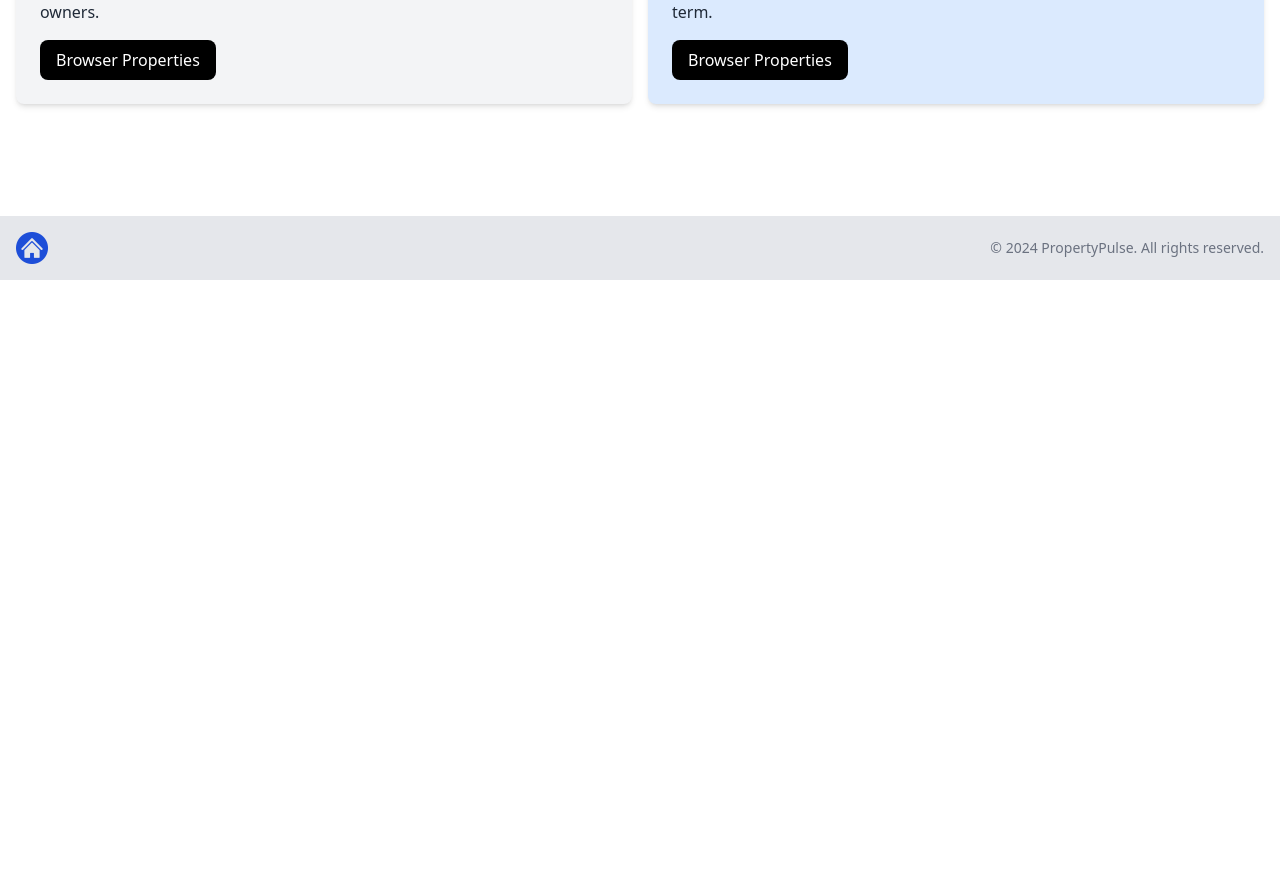
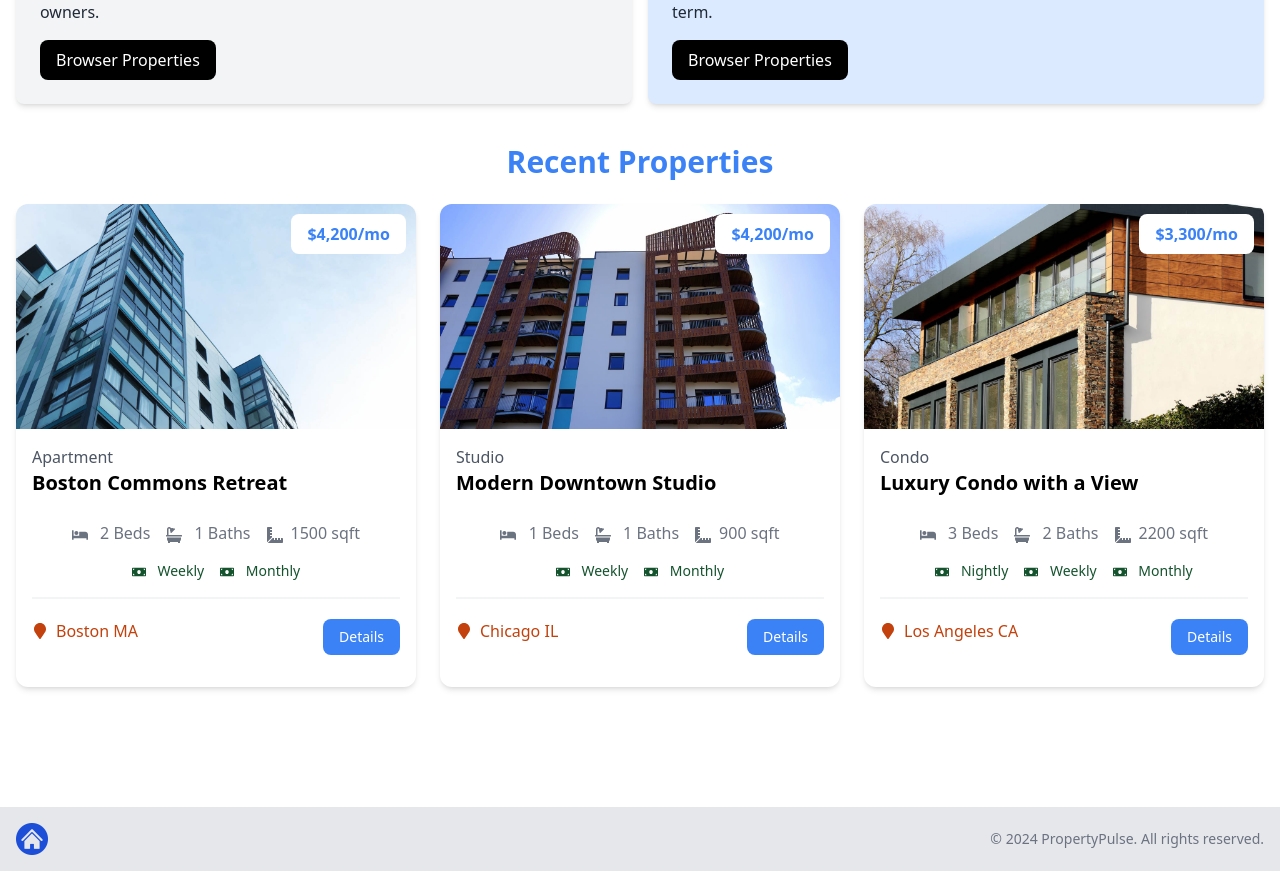
Before and after one commit to OnelioViera/property-pulse, a Next.js app: page / in a window 1280 px wide. Shown: the part 541-1412 px from the top of the page. Before the commit the page ends 821 px from the top, so only its background shows below. Built offline with nearby package versions, Linux system fonts and the light colour scheme.

Commit message:
udate files

```diff
--- a/app/page.jsx
+++ b/app/page.jsx
@@ -1,11 +1,13 @@
 import Hero from '@/components/Hero';
 import InfoBoxes from '@/components/InfoBoxes';
+import HomeProperties from '@/components/HomeProperties';
 
 const HomePage = () => {
   return (
     <>
       <Hero />
       <InfoBoxes />
+      <HomeProperties />
     </>
   )
 }
--- /dev/null
+++ b/components/HomeProperties.jsx
@@ -0,0 +1,27 @@
+import properties from '@/properties.json'
+import PropertyCard from '@/components/PropertyCard';
+
+const HomeProperties = () => {
+  const recentProperties = properties
+    .sort(() => Math.random() - Math.random())
+    .slice(0, 3);
+
+  return (
+    <section className="px-4 py-6">
+      <div className="container-xl lg:container m-auto">
+        <h2 className="text-3xl font-bold text-blue-500 mb-6 text-center">
+          Recent Properties
+        </h2>
+        <div className="grid grid-cols-1 md:grid-cols-3 gap-6">
+          {recentProperties === 0 ? (
+            <p>No Properties Found</p>
+          ) : recentProperties.map((property) => (
+            <PropertyCard key={property.id} property={property} />
+          ))}
+        </div>
+      </div>
+    </section>
+  );
+};
+
+export default HomeProperties;
```
